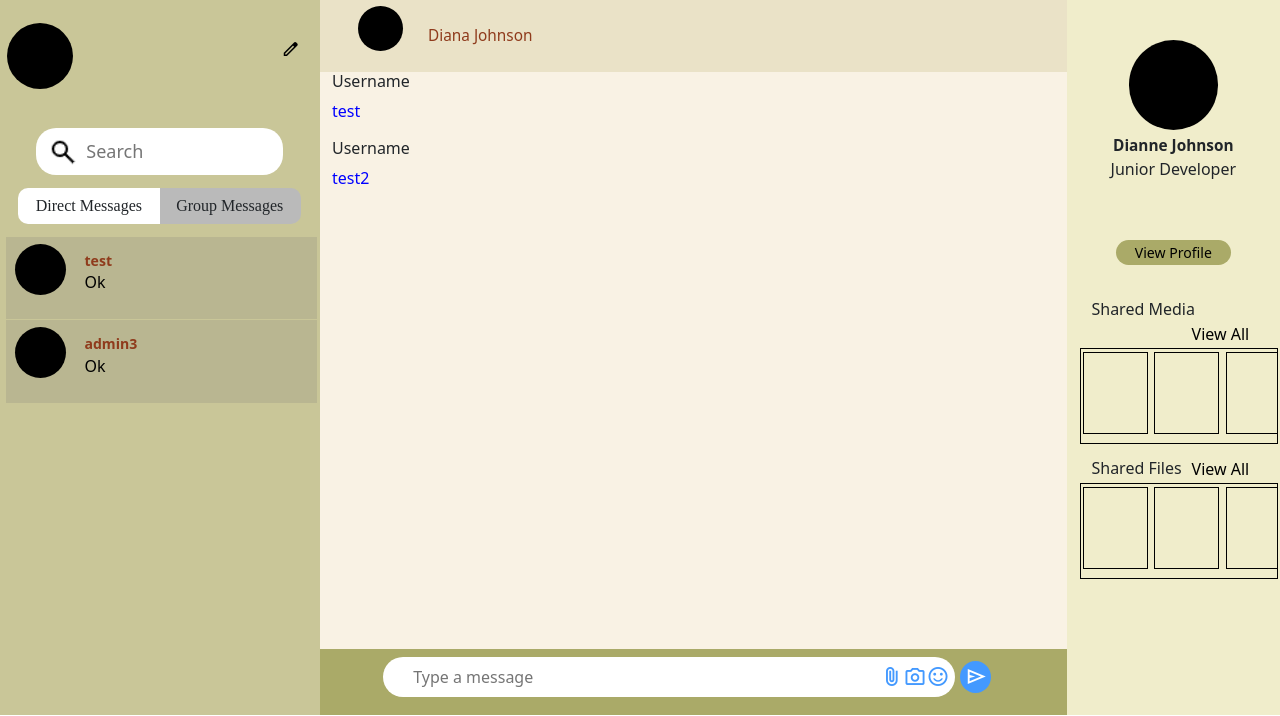
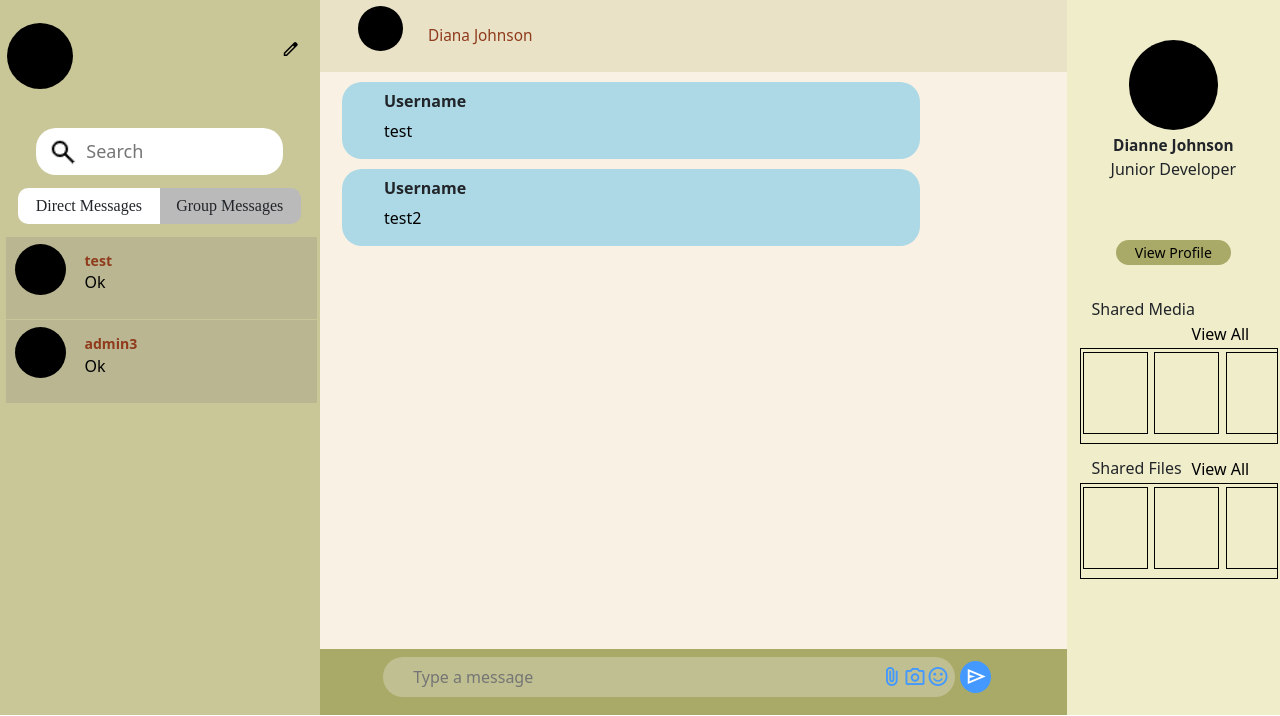
Before and after one commit to makifcevik/learnbook, a Python web app: template src/templates/chat_page.html in a window 1280 px wide. Shown: the part 85-801 px from the top of the page. Run offline with Jinja, Linux system fonts and the light colour scheme; the template is opened without the code that fills it, so the values that code supplies are empty; some libraries are stand-ins or nearby versions.

Commit message:
chat styling & qol changes

```diff
--- a/src/static/css/chat.css
+++ b/src/static/css/chat.css
@@ -193,16 +193,23 @@ body {
 }
 
 .message {
+/*    display: inline-block;*/
     align-items: center;
+    background-color: lightblue;
+    margin: 10px;
+    max-width: 80%;
+    padding: 10px 30px 0 30px;
+    border-radius: 20px;
 }
 
 .message-sent {
     float: left;
-    color: blue;
+    color: black;
 }
 
 .message-title {
-
+    font-size: 16px;
+    font-weight: bold;
 }
 
 .chat-controls {
--- a/src/static/javascript/chat.js
+++ b/src/static/javascript/chat.js
@@ -2,6 +2,7 @@ $(document).ready(() => {
     let socket = io.connect("http://localhost:5000");
     let target;  // target username to start a chat
     let currentUsername;
+    $('#inputMessage').prop('disabled', true);
 
     function insertMessage(data)
     {
@@ -11,7 +12,7 @@ $(document).ready(() => {
             <div><p class="message-sent"></p></div>
         </div>`;
         let message = $(messageBlock);
-        message.find(".message-title").text(data.user);
+        message.find(".message-title").text(data.username);
         message.find(".message-sent").text(data.message);
         $("#messages").append(message);
     }
@@ -19,6 +20,7 @@ $(document).ready(() => {
     function startChat(targetUsername)
     {
         // Emit an event to the server to start a chat with the selected username
+        $('#inputMessage').prop('disabled', false);
         socket.emit('start_chat', {target_username: targetUsername });
     }
 
@@ -26,14 +28,14 @@ $(document).ready(() => {
     {
         // Emit an event to the server to send a message in the chat
         socket.emit('send_message', {target_username: targetUsername, message });
-        $("#inputMessage").val("");  // Clear the message input field after sending
+        $('#inputMessage').val('');  // Clear the message input field after sending
     }
 
     function leaveChat(targetUsername)
     {
+        $("#messages").html("");
+        $('#inputMessage').prop('disabled', true);
         // Emit an event to the server to leave the chat
-        //TODO CLEAN CHAT AFTER LEAVING
-        $('#messages').innerHTML = '';
         socket.emit('leave_chat', {target_username: targetUsername });
     }
 
```
Also changed, not shown: src/server.py (+4 -4 lines).
